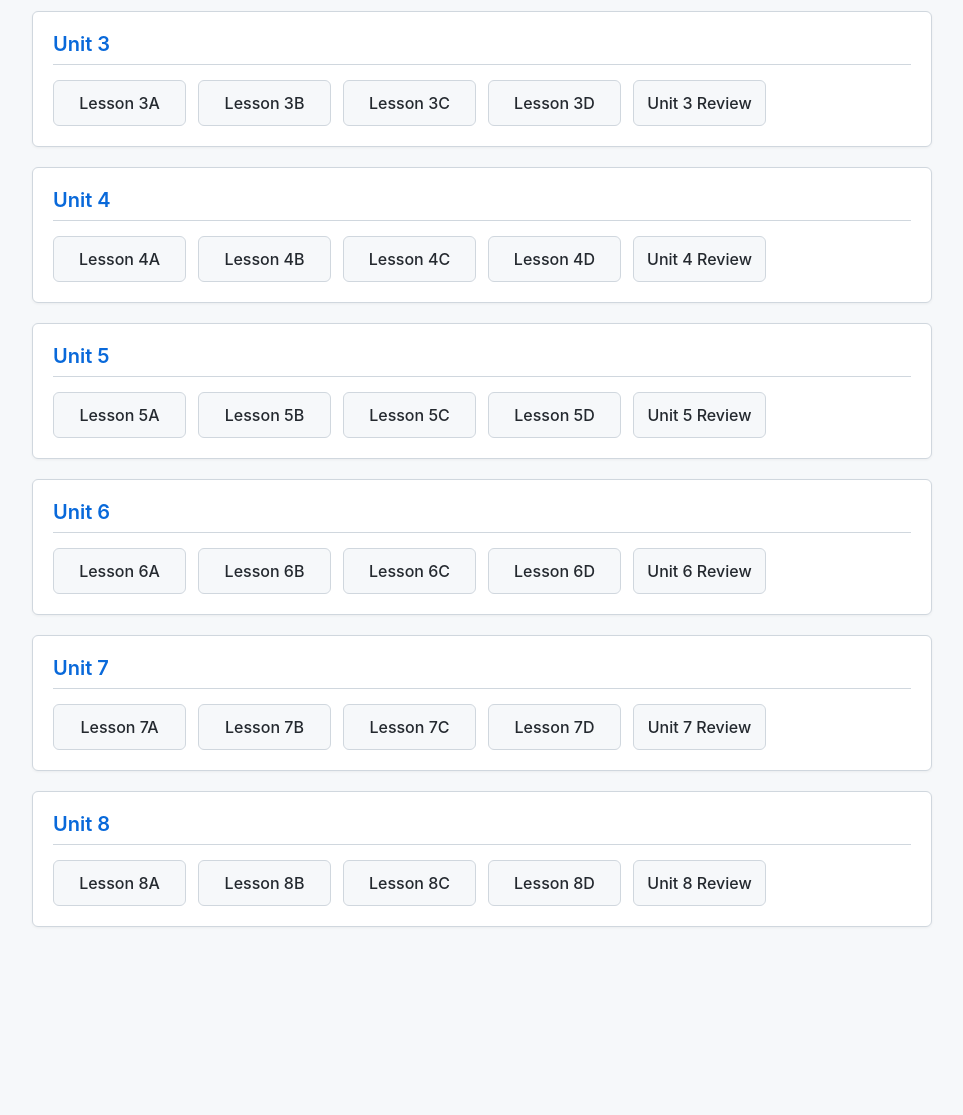
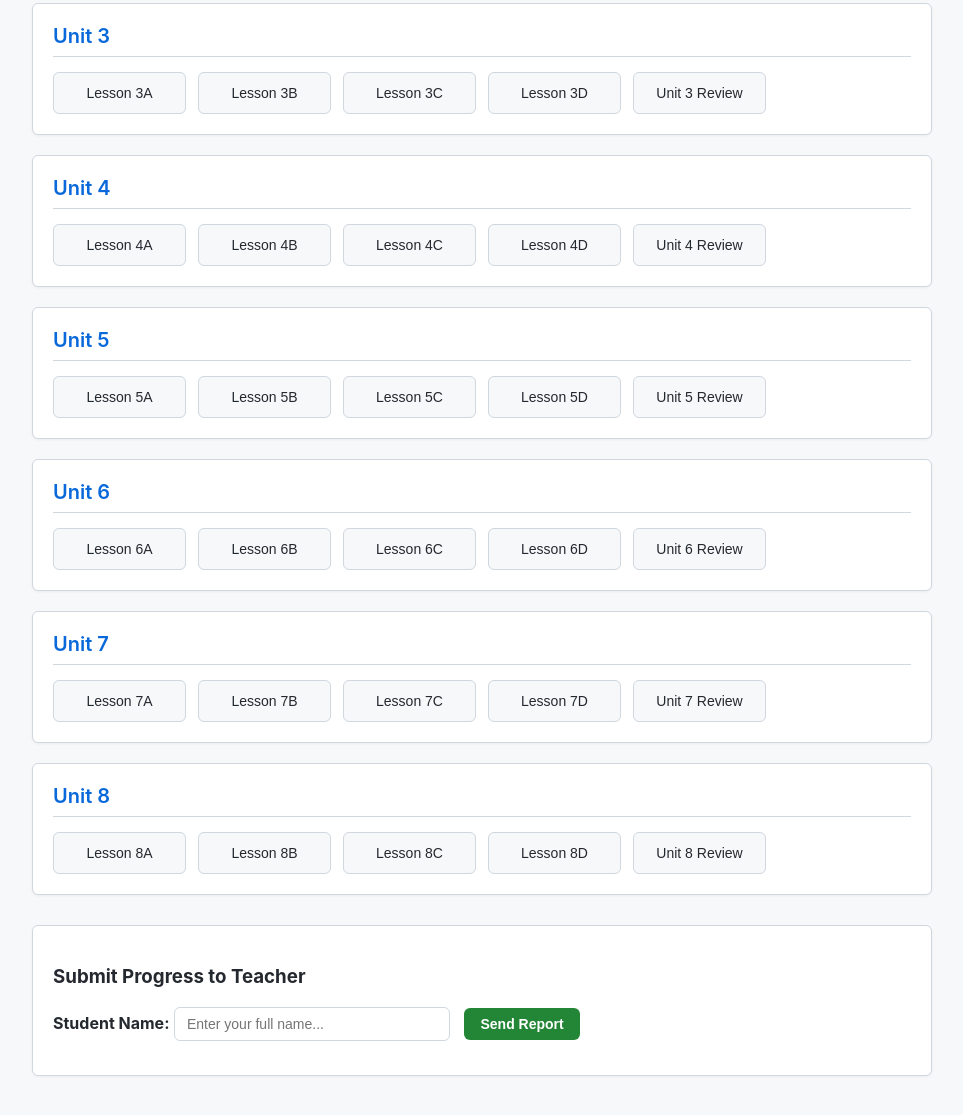
Before and after one commit to ntsntsdz-cmyk/Empower-C1, a plain HTML site: page index.html in a window 1280 px wide. Shown: the part 451-1566 px from the top of the page, without its empty margins (158-1121 px from the left). Before the commit the page ends 1458 px from the top, so only its background shows below. Drawn offline with Linux system fonts and the light colour scheme.

Commit message:
Enhance layout and add submission features
Refactor styles and add a sticky top navigation bar with a back button for improved user experience. Implement student progress submission functionality.

```diff
--- a/index.html
+++ b/index.html
@@ -5,23 +5,194 @@
     <meta name="viewport" content="width=device-width, initial-scale=1.0">
     <title>Speakout B2 - Course Navigator</title>
     <style>
-        body { font-family: -apple-system, BlinkMacSystemFont, "Segoe UI", Helvetica, Arial, sans-serif; max-width: 900px; margin: 40px auto; padding: 20px; background: #f6f8fa; color: #24292f; }
-        h1 { text-align: center; color: #1f2328; margin-bottom: 30px; }
-        .unit-container { background: white; border: 1px solid #d0d7de; border-radius: 6px; margin-bottom: 20px; padding: 20px; box-shadow: 0 1px 3px rgba(0,0,0,0.05); }
-        .unit-title { font-size: 20px; font-weight: 600; margin-top: 0; margin-bottom: 15px; color: #0969da; border-bottom: 1px solid #d0d7de; padding-bottom: 8px; }
-        .grid { display: grid; grid-template-columns: repeat(auto-fill, minmax(130px, 1fr)); gap: 12px; }
-        .btn { display: block; text-align: center; padding: 12px 8px; background: #f6f8fa; color: #24292f; text-decoration: none; border: 1px solid #d0d7de; border-radius: 6px; font-weight: 500; }
-        .btn:hover { background: #238636; color: white; border-color: #238636; transform: translateY(-2px); }
+        body {
+            font-family: -apple-system, BlinkMacSystemFont, "Segoe UI", Helvetica, Arial, sans-serif;
+            margin: 0;
+            padding: 0;
+            background: #f6f8fa;
+            color: #24292f;
+        }
+
+        /* Sticky Top Navigation Bar (Visible inside lesson view) */
+        #top-bar {
+            display: none;
+            position: fixed;
+            top: 0;
+            left: 0;
+            right: 0;
+            height: 50px;
+            background: #1f2328;
+            color: white;
+            padding: 0 20px;
+            align-items: center;
+            justify-content: space-between;
+            z-index: 1000;
+            box-shadow: 0 2px 5px rgba(0,0,0,0.2);
+        }
+
+        .back-btn {
+            background: #0969da;
+            color: white;
+            border: none;
+            padding: 8px 16px;
+            border-radius: 6px;
+            font-weight: 600;
+            font-size: 14px;
+            cursor: pointer;
+            transition: background 0.2s ease;
+        }
+
+        .back-btn:hover {
+            background: #085ed4;
+        }
+
+        /* Dashboard Styles */
+        #main-container {
+            max-width: 900px;
+            margin: 40px auto;
+            padding: 20px;
+        }
+
+        h1 {
+            text-align: center;
+            color: #1f2328;
+            margin-bottom: 30px;
+        }
+
+        .unit-container {
+            background: white;
+            border: 1px solid #d0d7de;
+            border-radius: 6px;
+            margin-bottom: 20px;
+            padding: 20px;
+            box-shadow: 0 1px 3px rgba(0,0,0,0.05);
+        }
+
+        .unit-title {
+            font-size: 20px;
+            font-weight: 600;
+            margin-top: 0;
+            margin-bottom: 15px;
+            color: #0969da;
+            border-bottom: 1px solid #d0d7de;
+            padding-bottom: 8px;
+        }
+
+        .grid {
+            display: grid;
+            grid-template-columns: repeat(auto-fill, minmax(130px, 1fr));
+            gap: 12px;
+        }
+
+        .btn {
+            display: block;
+            text-align: center;
+            padding: 12px 8px;
+            background: #f6f8fa;
+            color: #24292f;
+            text-decoration: none;
+            border: 1px solid #d0d7de;
+            border-radius: 6px;
+            font-weight: 500;
+            font-size: 14px;
+            transition: all 0.2s ease;
+            cursor: pointer;
+        }
+
+        .btn:hover {
+            background: #238636;
+            color: white;
+            border-color: #238636;
+            transform: translateY(-2px);
+        }
+
+        /* Submit Section Styling */
+        .submit-section {
+            background: white;
+            border: 1px solid #d0d7de;
+            border-radius: 6px;
+            padding: 20px;
+            margin-top: 30px;
+            box-shadow: 0 1px 3px rgba(0,0,0,0.05);
+        }
+
+        .submit-section input[type="text"] {
+            padding: 8px 12px;
+            border: 1px solid #d0d7de;
+            border-radius: 6px;
+            font-size: 14px;
+            margin-right: 10px;
+            width: 250px;
+        }
+
+        .submit-btn {
+            padding: 8px 16px;
+            background: #238636;
+            color: white;
+            border: none;
+            border-radius: 6px;
+            font-weight: 600;
+            font-size: 14px;
+            cursor: pointer;
+            transition: background 0.2s ease;
+        }
+
+        .submit-btn:hover {
+            background: #2ea043;
+        }
+
+        #submissionStatus {
+            margin-top: 10px;
+            font-weight: 500;
+            font-size: 14px;
+        }
+
+        /* Embedded Lesson Frame */
+        #lesson-frame {
+            display: none;
+            width: 100%;
+            height: calc(100vh - 50px);
+            margin-top: 50px;
+            border: none;
+        }
     </style>
 </head>
 <body>
 
-    <h1>📚 Speakout B2 Course Navigator</h1>
-    <div id="dashboard"></div>
+    <!-- TOP NAVIGATION BAR (Visible when viewing a lesson) -->
+    <div id="top-bar">
+        <button class="back-btn" onclick="closeLesson()">← Back to Main Page</button>
+        <span id="current-lesson-title" style="font-weight: bold; font-size: 16px;"></span>
+    </div>
+
+    <!-- MAIN DASHBOARD NAVIGATOR -->
+    <div id="main-container">
+        <h1>📚 Speakout B2 Course Navigator</h1>
+        <div id="dashboard"></div>
+
+        <!-- STUDENT SUBMIT BAR -->
+        <div class="submit-section">
+            <h3>Submit Progress to Teacher</h3>
+            <label for="studentName"><strong>Student Name:</strong> </label>
+            <input type="text" id="studentName" placeholder="Enter your full name..." required>
+            <button class="submit-btn" onclick="submitWork()">Send Report</button>
+            <p id="submissionStatus"></p>
+        </div>
+    </div>
+
+    <!-- IFRAME FOR DISPLAYING LESSON PAGES -->
+    <iframe id="lesson-frame"></iframe>
 
     <script>
+        const GOOGLE_SCRIPT_URL = "YOUR_GOOGLE_APPS_SCRIPT_WEB_APP_URL_HERE";
+
         const dashboard = document.getElementById('dashboard');
+        const mainContainer = document.getElementById('main-container');
+        const topBar = document.getElementById('top-bar');
+        const lessonFrame = document.getElementById('lesson-frame');
+        const lessonTitle = document.getElementById('current-lesson-title');
 
+        // Render Dashboard
         for (let unit = 1; unit <= 8; unit++) {
             const unitDiv = document.createElement('div');
             unitDiv.className = 'unit-container';
@@ -37,73 +208,102 @@
             const letters = ['A', 'B', 'C', 'D'];
 
             letters.forEach(letter => {
-                const link = document.createElement('a');
-                link.className = 'btn';
-                link.href = `${unit}${letter}index.html`;
-                link.textContent = `Lesson ${unit}${letter}`;
-                gridDiv.appendChild(link);
+                const btn = document.createElement('button');
+                btn.className = 'btn';
+                btn.textContent = `Lesson ${unit}${letter}`;
+                btn.onclick = () => openLesson(`${unit}${letter}index.html`, `Lesson ${unit}${letter}`);
+                gridDiv.appendChild(btn);
             });
 
-            const reviewLink = document.createElement('a');
-            reviewLink.className = 'btn';
-            reviewLink.href = `${unit} reviewindex.html`;
-            reviewLink.textContent = `Unit ${unit} Review`;
-            gridDiv.appendChild(reviewLink);
+            const reviewBtn = document.createElement('button');
+            reviewBtn.className = 'btn';
+            reviewBtn.textContent = `Unit ${unit} Review`;
+            reviewBtn.onclick = () => openLesson(`${unit} reviewindex.html`, `Unit ${unit} Review`);
+            gridDiv.appendChild(reviewBtn);
 
             unitDiv.appendChild(gridDiv);
             dashboard.appendChild(unitDiv);
         }
 
-        const ensureLessonBackButton = () => {
-            const isLessonPage = !location.pathname.endsWith('/index.html') && /index\.html$/i.test(location.pathname);
-            if (!isLessonPage) return;
+        // Open Lesson in Frame
+        function openLesson(url, title) {
+            mainContainer.style.display = 'none';
+            topBar.style.display = 'flex';
+            lessonFrame.style.display = 'block';
+            lessonFrame.src = url;
+            lessonTitle.textContent = title;
+            window.scrollTo(0, 0);
+        }
 
-            if (document.querySelector('.lesson-back-btn')) return;
+        // Return to Dashboard
+        function closeLesson() {
+            mainContainer.style.display = 'block';
+            topBar.style.display = 'none';
+            lessonFrame.style.display = 'none';
+            lessonFrame.src = '';
+            window.scrollTo(0, 0);
+        }
 
-            const style = document.createElement('style');
-            style.textContent = `
-                .lesson-back-btn {
-                    position: fixed;
-                    right: 18px;
-                    top: 18px;
-                    z-index: 10000;
-                    display: inline-flex;
-                    align-items: center;
-                    justify-content: center;
-                    gap: 8px;
-                    padding: 10px 16px;
-                    border-radius: 999px;
-                    background: linear-gradient(135deg, #f59e0b, #ea580c);
-                    color: #fff;
-                    text-decoration: none;
-                    font-size: 0.8rem;
-                    font-weight: 700;
-                    box-shadow: 0 8px 20px rgba(15, 23, 42, 0.18);
-                    transition: transform 0.15s ease, box-shadow 0.15s ease;
+        // Student Work Submission
+        async function submitWork() {
+            const nameInput = document.getElementById("studentName").value.trim();
+            const statusMsg = document.getElementById("submissionStatus");
+
+            if (!nameInput) {
+                alert("Please enter your name before submitting!");
+                return;
+            }
+
+            statusMsg.textContent = "Submitting your work...";
+            statusMsg.style.color = "#0969da";
+
+            const inputs = Array.from(document.querySelectorAll('input[data-correct], select[data-correct], textarea[data-correct]'));
+
+            let score = 0;
+            const maxScore = inputs.length;
+            const mistakesList = [];
+
+            inputs.forEach(el => {
+                const studentVal = el.value.trim();
+                const correctVal = el.getAttribute('data-correct').trim();
+                const exerciseCategory = el.getAttribute('data-exercise') || el.name || el.id || "General Exercise";
+
+                if (studentVal.toLowerCase() === correctVal.toLowerCase()) {
+                    score++;
+                } else {
+                    mistakesList.push({
+                        exercise: exerciseCategory,
+                        studentInput: studentVal || "(Blank)",
+                        correctAnswer: correctVal
+                    });
                 }
-                .lesson-back-btn:hover {
-                    transform: translateY(-1px);
-                    box-shadow: 0 12px 22px rgba(15, 23, 42, 0.22);
-                }
-                @media (max-width: 820px) {
-                    .lesson-back-btn {
-                        right: 12px;
-                        top: 12px;
-                        padding: 8px 12px;
-                        font-size: 0.72rem;
-                    }
-                }
-            `;
-            document.head.appendChild(style);
+            });
 
-            const link = document.createElement('a');
-            link.href = './index.html';
-            link.className = 'lesson-back-btn';
-            link.textContent = '← Go back';
-            document.body.appendChild(link);
-        };
+            const payload = {
+                studentName: nameInput,
+                course: "Speakout-B2",
+                unit: 1,
+                lesson: 4,
+                score: score,
+                maxScore: maxScore,
+                mistakes: mistakesList
+            };
 
-        ensureLessonBackButton();
+            try {
+                await fetch(GOOGLE_SCRIPT_URL, {
+                    method: "POST",
+                    mode: "no-cors",
+                    headers: { "Content-Type": "application/json" },
+                    body: JSON.stringify(payload)
+                });
+
+                statusMsg.textContent = `Report submitted successfully! Total score recorded.`;
+                statusMsg.style.color = "#1a7f37";
+            } catch (err) {
+                statusMsg.textContent = "Submission failed. Please check your network connection.";
+                statusMsg.style.color = "#cf222e";
+            }
+        }
     </script>
 
 </body>
```
